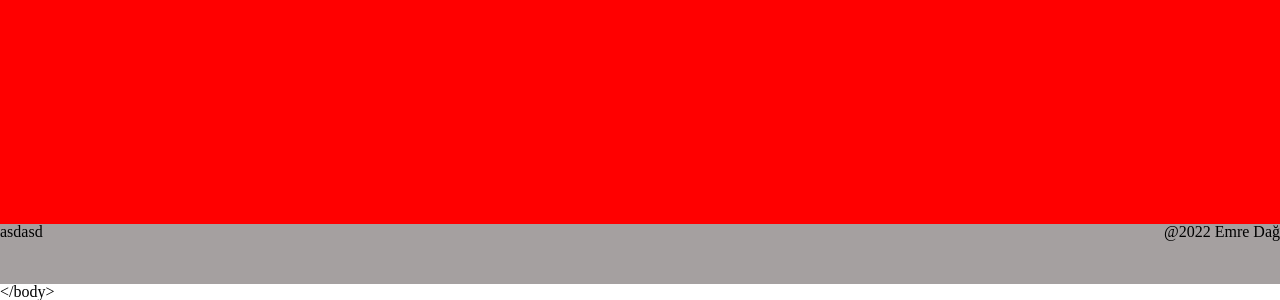
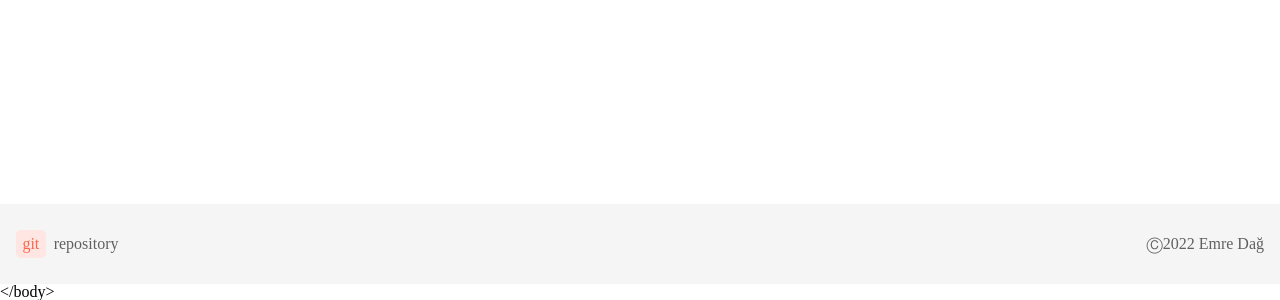
Before and after one commit to emredag/case-rise-technology, a React (Create React App) app: page / in a window 1280 px wide. Shown: the part 516-816 px from the top of the page. Built offline with nearby package versions, Linux system fonts and the light colour scheme.

Commit message:
Footer finished.

```diff
--- a/src/components/Footer.jsx
+++ b/src/components/Footer.jsx
@@ -3,8 +3,16 @@ import React from "react";
 function Footer() {
 	return (
 		<div className='footer'>
-			<div className="git">asdasd</div>
-			<div className='copyright'>@2022 Emre Dağ</div>
+
+			<div className="git">
+				<div className="box">git</div>
+				<div className="repo">
+					<a href="https://github.com/emredag/case-rise-technology" target="_blank" rel="noreferrer">repository</a>
+				</div>
+			</div>
+
+			<div className='copyright'>Ⓒ2022 Emre Dağ</div>
+
 		</div>
 	);
 }
--- a/src/styles/style.scss
+++ b/src/styles/style.scss
@@ -1,12 +1,14 @@
 html{
     font-size: 10px;
+  font-family: 'Segoe UI', Tahoma, Geneva, Verdana, sans-serif;
 }
 
 
 // Index Page
 .index-page{
-    background: red;
+
     height: 100vh;
+    width: 100%;
 }
 
 
@@ -14,9 +16,39 @@ html{
 .footer{
     display: flex;
     justify-content: space-between;
+    align-items: center;
     position: fixed;
     bottom: 0;
     width: 100%;
-    height: 60px;
-    background-color: rgb(165, 160, 160);
+    height: 5rem;
+    color: rgb(97, 96, 96);
+    background-color: #f5f5f5;
+
+    .git{
+        padding-left: 1rem;
+        display: flex;
+        align-items: center;
+        gap: 0.5rem;
+
+        .box{
+            color: #fc664d;
+            padding: 0.4rem;
+            border-radius: 0.3rem;
+            background-color: #ffe6e2;
+        }
+
+        .repo{
+
+            a{
+            text-decoration: none;
+            color: rgb(97, 96, 96);
+            }
+        }
+    }
+
+    .copyright{
+        padding-right: 1rem;
+
+    }
+
 }
```
